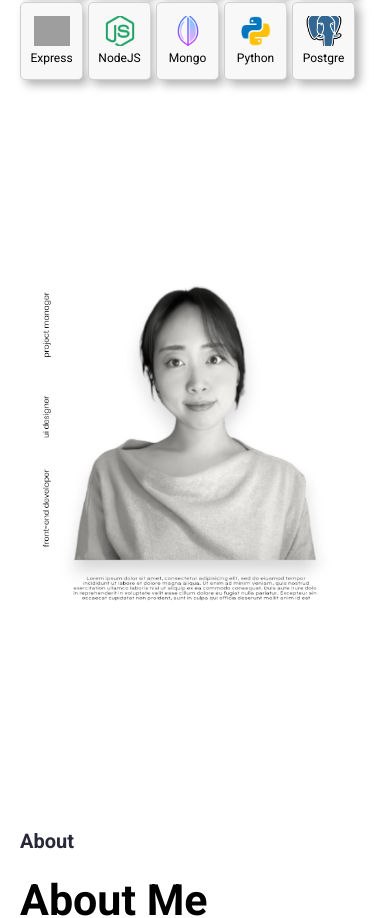
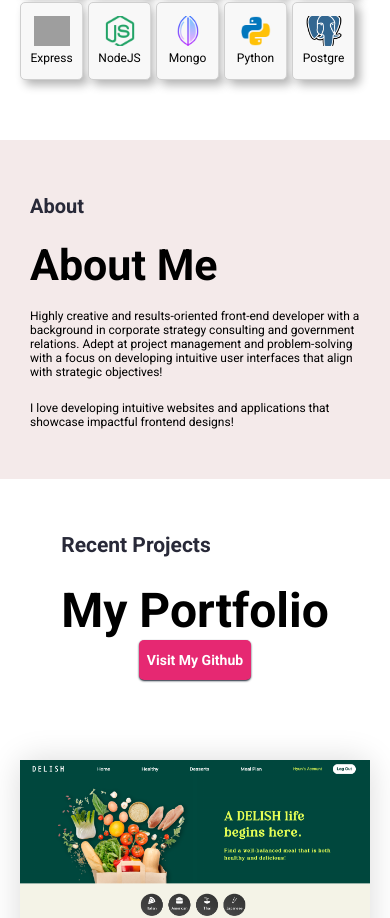
Before and after one commit to ellen3128/portfolio_updated, a React (Create React App) app: page / in a window 390 px wide. Shown: the part 1910-2828 px from the top of the page. Built offline with nearby package versions, Linux system fonts and the light colour scheme; grey boxes are pictures that could not be loaded.

Commit message:
adds media query to about me section

```diff
--- a/src/App.css
+++ b/src/App.css
@@ -524,6 +524,21 @@ h3 {
   height: 100%;
 }
 
+@media only screen and (max-width: 768px) {
+  .about--section {
+      /* grid-template-columns: 1fr; */
+      display: flex;
+      justify-content: space-between;
+      padding: 0px 30px 50px 30px;
+      gap: 50px;
+      background-color: rgb(244, 234, 234);
+  }
+
+    .about--section--img{
+      display: none;
+    }
+}
+
 /* portfolio */
 
 .portfolio--section {
@@ -654,14 +669,8 @@ h3 {
 
 
 
-/* aboutMe section */
 
-@media only screen and (max-width: 768px) {
-  .about--section {
-      grid-template-columns: 1fr;
-      padding: 50px 20px;
-  }
-}
+
 
 /* portfolio section  */
 
--- a/src/Pages/Home/AboutMe.jsx
+++ b/src/Pages/Home/AboutMe.jsx
@@ -1,3 +1,4 @@
+
 
 export default function AboutMe () {
     return (
```
